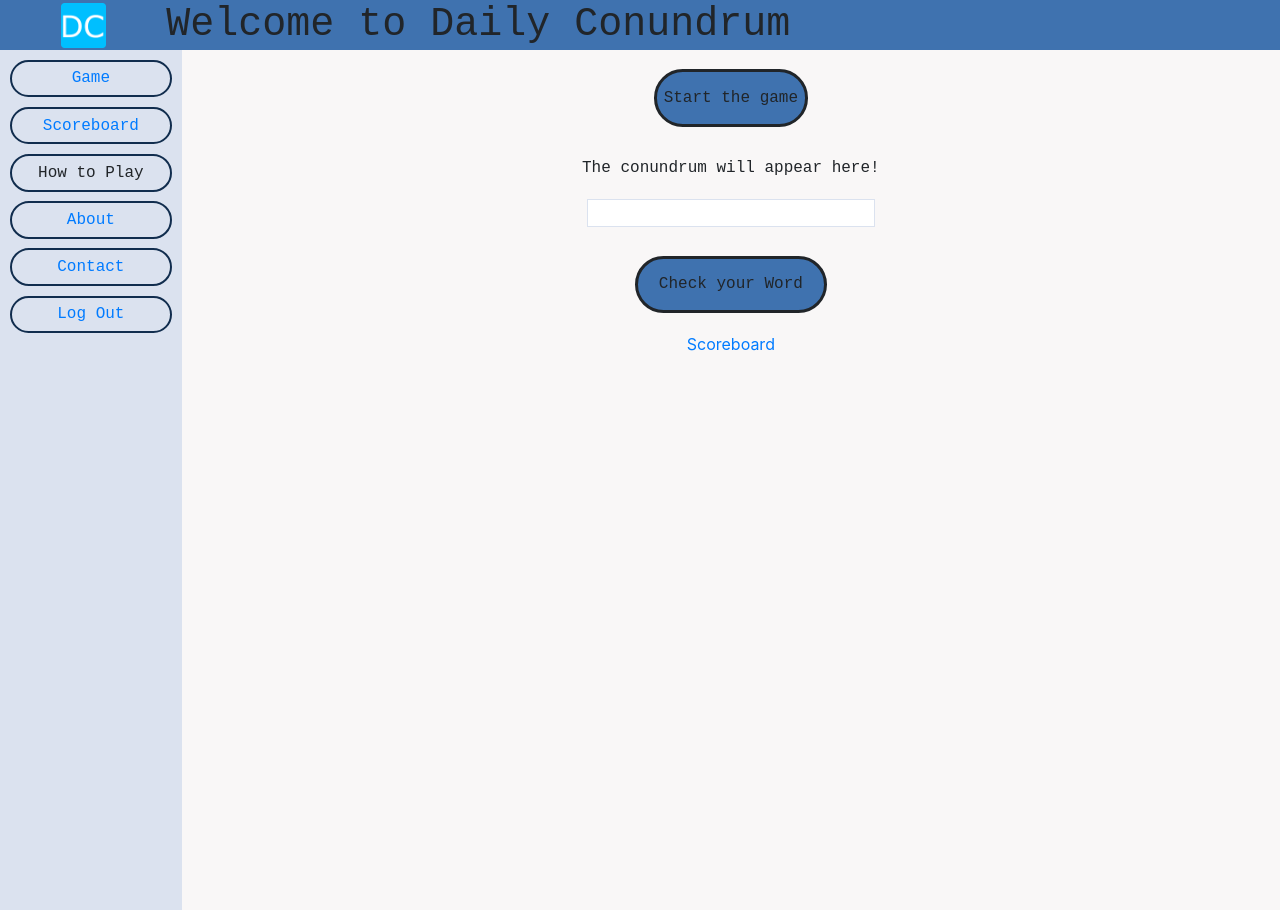
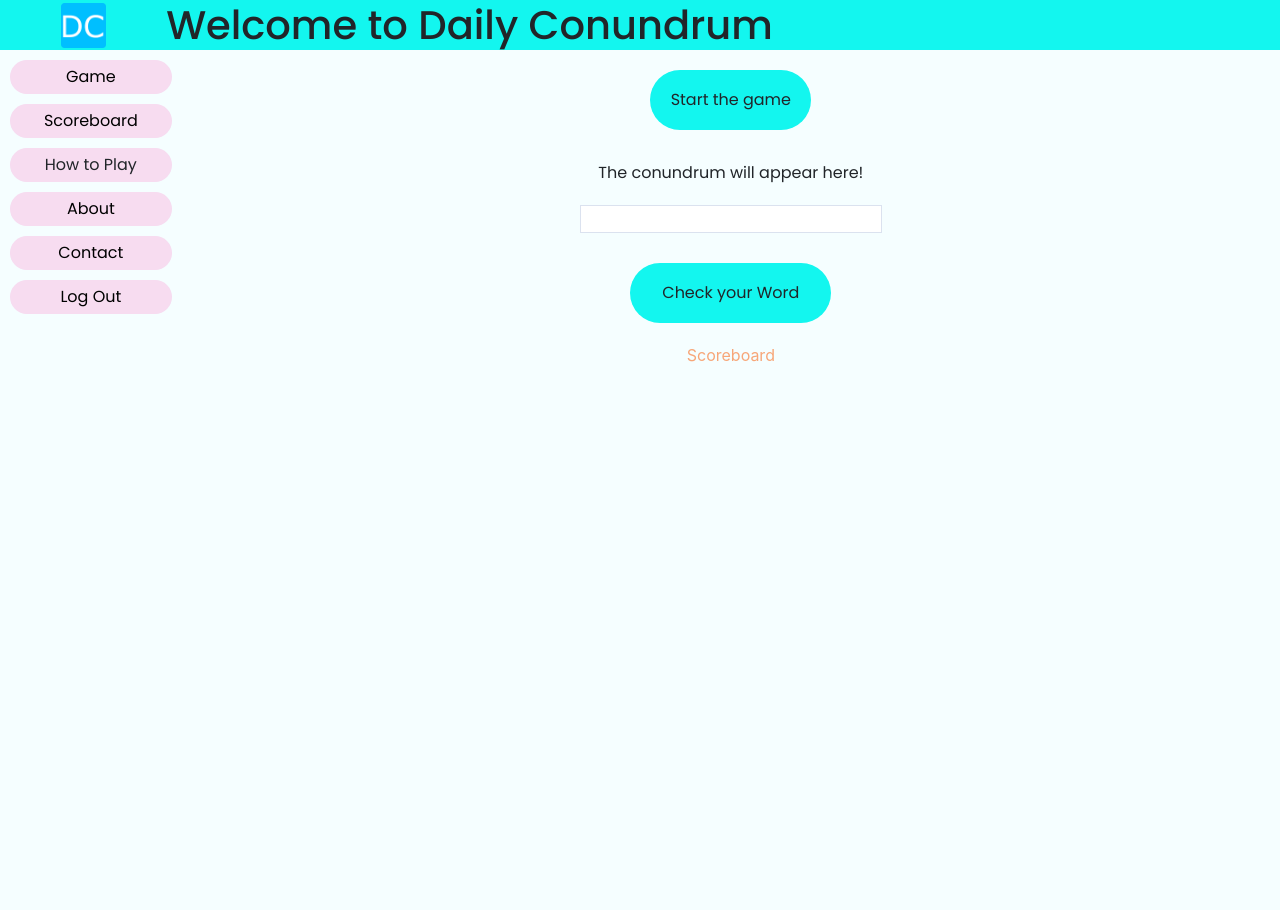
Before and after one commit to GT-XVII/DailyConundrum, a Flask app: page /game in a window 1280 px wide. Run offline with Flask 3, Linux system fonts and the light colour scheme; the visitor is signed in with stand-in values (Sample User, id 1).

Commit message:
CSS overhaul.

```diff
--- a/static/about.css
+++ b/static/about.css
@@ -1,5 +1,5 @@
 .area{
-    background: #3399ff;
+    background: rgba(var(--background-color));
     background: -webkit-linear-gradient(to left, #8f94fb, #4e54c8);
     width: 100%;
     height:100vh;
@@ -20,7 +20,7 @@
     list-style: none;
     width: 20px;
     height: 20px;
-    background: rgba(255, 255, 255, 0.2);
+    background: rgba(var(--accent-color), 0.8);
     animation: animate 25s linear infinite;
     bottom: -150px;
 
--- a/static/mystyle.css
+++ b/static/mystyle.css
@@ -3,8 +3,15 @@
     box-sizing: border-box;
 }
 
+:root {
+    --primary-color: 19, 246, 239; /* Example primary color */
+    --secondary-color: 250, 117, 195; /* Example secondary color */
+    --accent-color: 248, 128, 63; /* Example accent color */
+    --background-color: 245, 254, 255; /* Example background color */
+}
+
 #anagram {
-    font-family: 'Courier New', Courier, monospace;
+    font-family: 'Poppins', sans-serif;
     margin: 1ch;
 }
 
@@ -20,21 +27,21 @@
     display: flex;
     justify-content: center;
     align-items: center;
-    font-family: 'Courier New', Courier, monospace;
+    font-family: 'Poppins', sans-serif;
 }
 
 .bodyContainer {
     display: flex;
     flex-direction: column;
     align-items: center;
-    background-color: #F9F7F7;
+    background-color: #F5FEFF;
     z-index: 0;
 }
 
 #checkGuess {
-    background-color: #3F72AF;
-    font-family: 'Courier New', Courier, monospace;
-    border: solid;
+    background-color: rgba(var(--primary-color));
+    font-family: 'Poppins', sans-serif;
+    border: none;
     cursor: pointer;
     width: 20ch;
     height: 6ch;
@@ -44,6 +51,12 @@
     display: flex;
     justify-content: center;
     align-items: center;
+}
+
+#checkGuess:hover {
+    cursor: pointer;
+    background-color: rgba(var(--primary-color));
+    font-weight: bold;
 }
 
 .frame {
@@ -65,7 +78,7 @@
     padding-left: 6ch;
     overflow: hidden;
     overflow-y: hidden;
-    background-color: #3F72AF;
+    background-color: rgba(var(--primary-color));
 }
 
 .header img {
@@ -76,7 +89,7 @@
 }
 
 .header h1 {
-    font-family: 'Courier New', Courier, monospace;
+    font-family: 'Poppins', sans-serif;
     line-height: 50px;
     height: 50px;
 }
@@ -86,14 +99,16 @@
     height: 100%;
     position: relative;
     text-align: center;
-    background-color: #DBE2EF;
+    background-color: rgba(var(--background-color));
     left: 0;
 }
 
 .menuContainer a {
-    border: 2px solid #112D4E;
+    color: black;
+    background-color: rgba(var(--secondary-color), 0.25);
+    border: none;
     display: block;
-    font-family: 'Courier New', Courier, monospace;
+    font-family: 'Poppins', sans-serif;
     margin: 1ch;
     border-radius: 2ch;
     padding-top: 0.5ch;
@@ -102,33 +117,45 @@
 
 .menuContainer a:hover {
     cursor: pointer;
-    background-color: #3F72AF;
-    color: white;
+    background-color: rgba(var(--secondary-color), 0.5);
+    color: black;
     font-weight: bold;
+    text-decoration: none;
 }
 
 #startButton {
-    background-color: #3F72AF;
+    background-color: rgba(var(--primary-color));
     position: relative;
     width: 16ch;
     height: 6ch;
     margin: 2ch;
     text-align: center;
     border-radius: 3ch;
-    border: solid;
+    border: none;
     display: flex;
     justify-content: center;
     align-items: center;
-    font-family: 'Courier New', Courier, monospace;
+    font-family: 'Poppins', sans-serif;
 }
 
 #startButton:hover {
     cursor: pointer;
+    background-color: rgba(var(--primary-color));
+    font-weight: bold;
+}
+
+#scoreboardLink {
+    color: rgba(var(--accent-color), 0.7);
+}
+
+#scoreboardLink:hover {
+    font-weight: bold;
+    text-decoration: none;
 }
 
 #userGuess {
     margin: 1ch;
-    font-family: 'Courier New', Courier, monospace;
+    font-family: 'Poppins', sans-serif;
     width: 30ch;
     text-align: center;
     border: 1px solid #DBE2EF;
--- a/templates/base.html
+++ b/templates/base.html
@@ -4,7 +4,9 @@
     {% block head %}
     <meta charset="UTF-8">
     <meta name="viewport" content="width=device-width, initial-scale=1.0">
-    <link rel="stylesheet" href="{{ url_for('static', filename='mystyle.css') }}">
+    <link rel="preconnect" href="https://fonts.googleapis.com">
+    <link rel="preconnect" href="https://fonts.gstatic.com" crossorigin>
+    <link href="https://fonts.googleapis.com/css2?family=Poppins:ital,wght@0,100;0,200;0,300;0,400;0,500;0,600;0,700;0,800;0,900;1,100;1,200;1,300;1,400;1,500;1,600;1,700;1,800;1,900&display=swap" rel="stylesheet">    <link rel="stylesheet" href="{{ url_for('static', filename='mystyle.css') }}">
     <link rel="stylesheet" href="https://cdn.jsdelivr.net/npm/bootstrap@4.3.1/dist/css/bootstrap.min.css">
     <script src="https://code.jquery.com/jquery-3.6.0.min.js" integrity="sha384-vtXRMe3mGCbOeY7l30aIg8H9p3GdeSe4IFlP6G8JMa7o7lXvnz3GFKzPxzJdPfGK" crossorigin="anonymous"></script>
     <script src="{{ url_for('static', filename='base.js') }}"></script>
--- a/templates/game.html
+++ b/templates/game.html
@@ -13,6 +13,6 @@
     <div id="checkGuess">Check your Word</div>
     <div id="playerName"></div>
     <div id="score"></div>
-    <a href="/scoreboard">Scoreboard</a>
+    <a href="/scoreboard" id="scoreboardLink">Scoreboard</a>
   </div>
 {% endblock %}
```
Also changed, not shown: static/scoreboard.css (+21 -3 lines).
